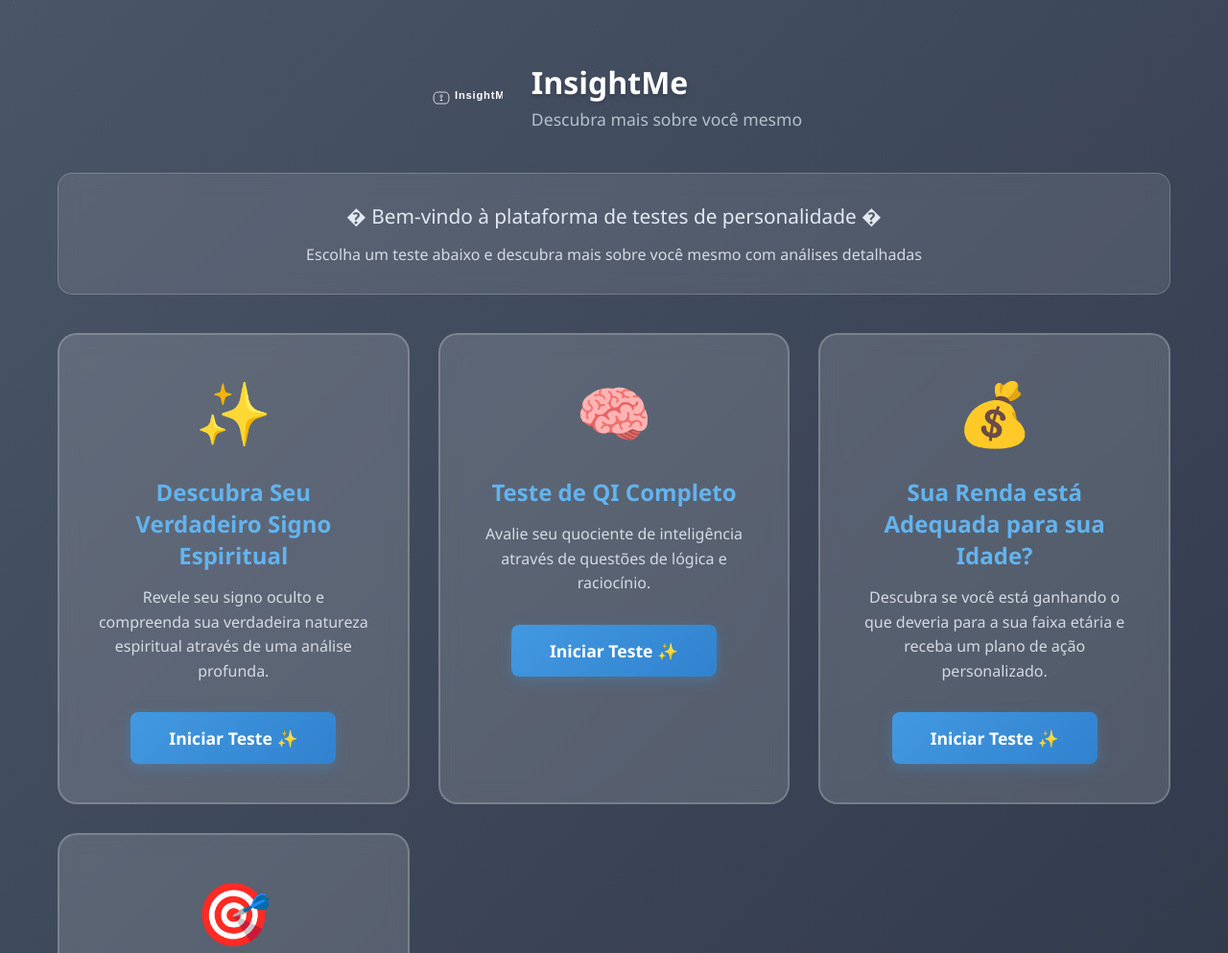
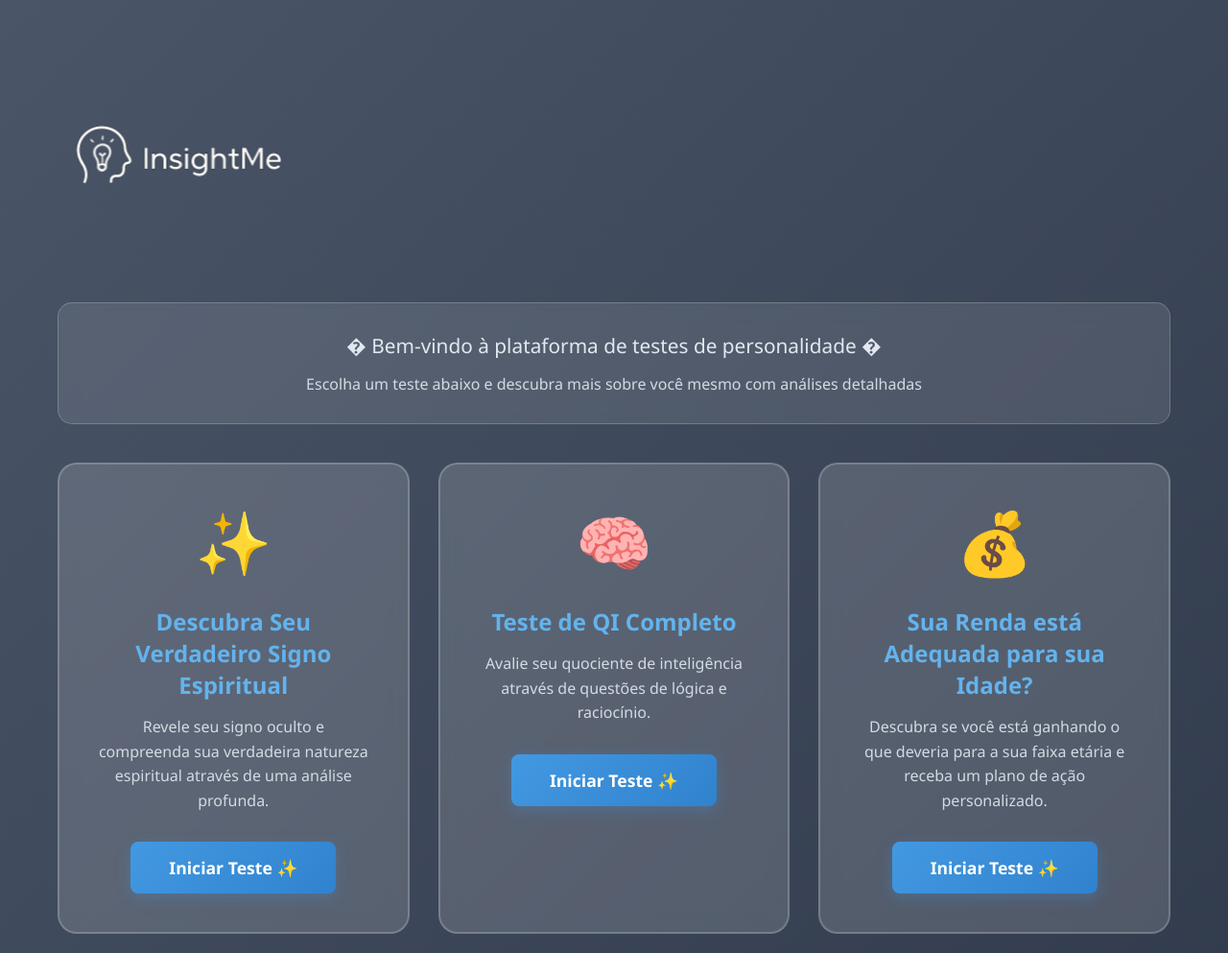
Before and after one commit to marcosdollis/testes-perfil, a Django app: page / in a window 1280 px wide. Shown: the top 993 px of the page at 96% size. Run offline with Django 5.2, Linux system fonts and the light colour scheme.

Commit message:
Atualizar para usar logo horizontal InsightMe correta

```diff
--- a/templates/base.html
+++ b/templates/base.html
@@ -69,28 +69,29 @@
 
         .header {
             text-align: center;
-            padding: 40px 0;
+            padding: 20px 0;
             animation: fadeInDown 1s ease;
             display: flex;
             align-items: center;
-            justify-content: center;
-            gap: 30px;
+            justify-content: flex-start;
+            gap: 20px;
         }
 
         .header-logo {
-            width: 80px;
-            height: 80px;
+            width: 250px;
+            height: auto;
             flex-shrink: 0;
         }
 
         .header-logo img {
             width: 100%;
-            height: 100%;
+            height: auto;
             object-fit: contain;
         }
 
         .header-content {
             text-align: left;
+            display: none;
         }
 
         .header h1 {
@@ -193,7 +194,7 @@
     <div class="container">
         <div class="header">
             <div class="header-logo">
-                <img src="/static/logo.svg" alt="InsightMe Logo">
+                <img src="/static/Logo%20horizontal%20InsightMe%20branca.png" alt="InsightMe Logo">
             </div>
             <div class="header-content">
                 <h1>InsightMe</h1>
```
Also changed, not shown: static/Logo horizontal InsightMe branca.png (added), static/Logo horizontal InsightMe.png (added).
